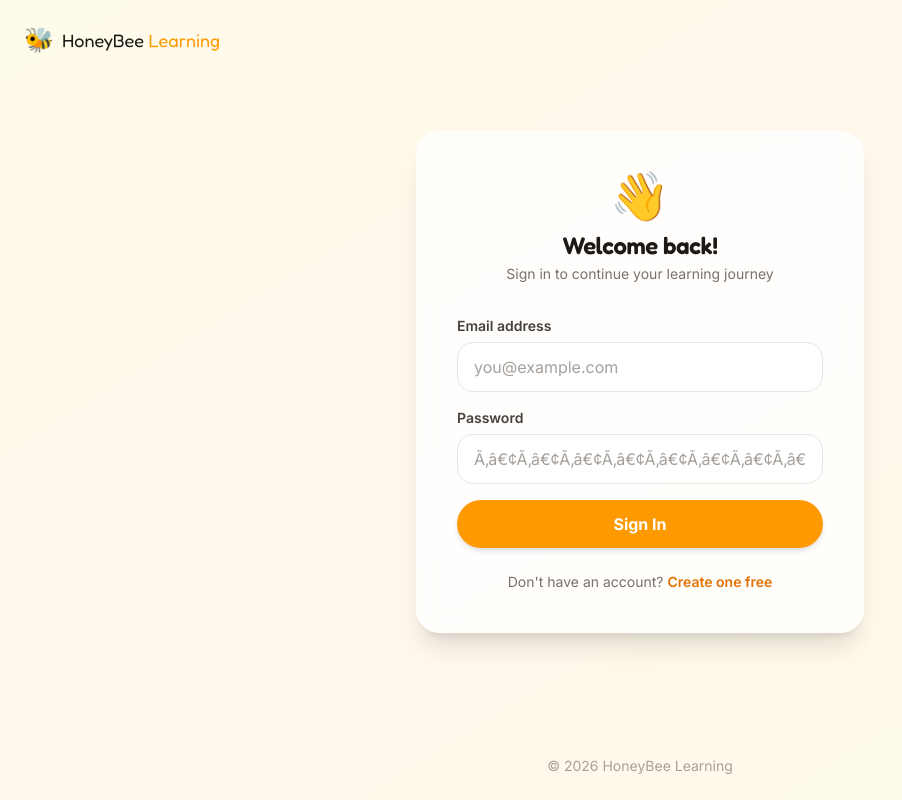
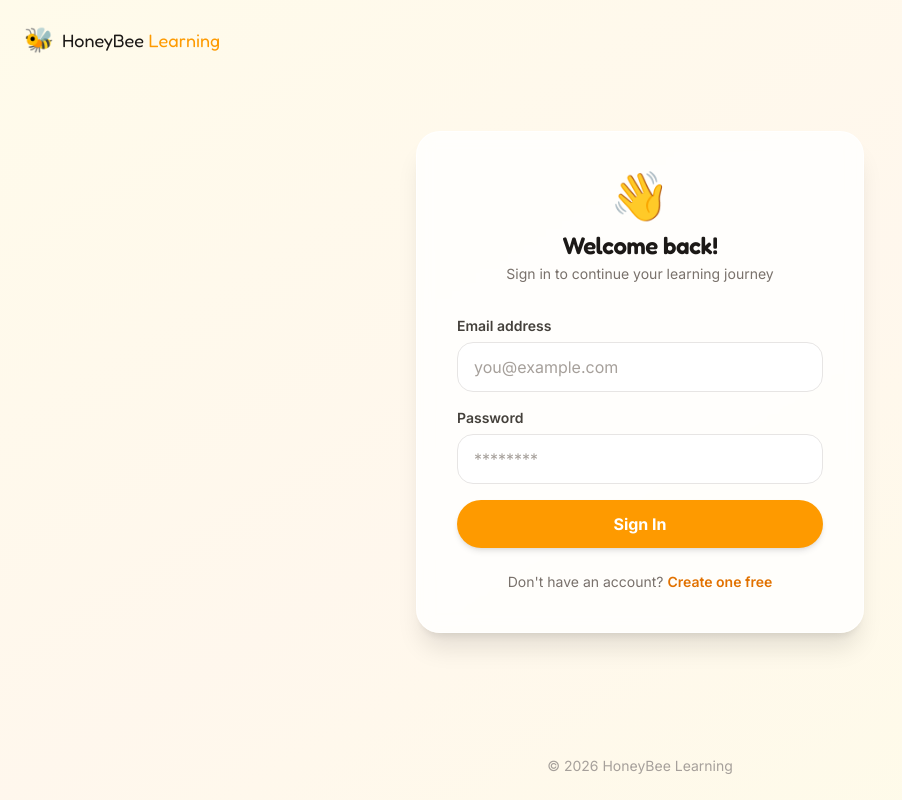
Before and after one commit to bpsurya96/honeybee, a Next.js app: page /login in a window 1280 px wide. Shown: the whole page, without its empty margins (0-902 px from the left). Built offline with nearby package versions, Linux system fonts and the light colour scheme.

Commit message:
new deployment

```diff
--- a/src/app/(auth)/login/LoginForm.tsx
+++ b/src/app/(auth)/login/LoginForm.tsx
@@ -78,7 +78,7 @@ export default function LoginForm() {
           required
           value={password}
           onChange={(e) => setPassword(e.target.value)}
-          placeholder="Ã‚â€¢Ã‚â€¢Ã‚â€¢Ã‚â€¢Ã‚â€¢Ã‚â€¢Ã‚â€¢Ã‚â€¢"
+          placeholder="********"
           className="w-full px-4 py-3 rounded-2xl border border-stone-200 focus:border-amber-400 focus:outline-none focus:ring-2 focus:ring-amber-200 transition-all text-stone-900 placeholder:text-stone-400 bg-white"
         />
       </div>
```
